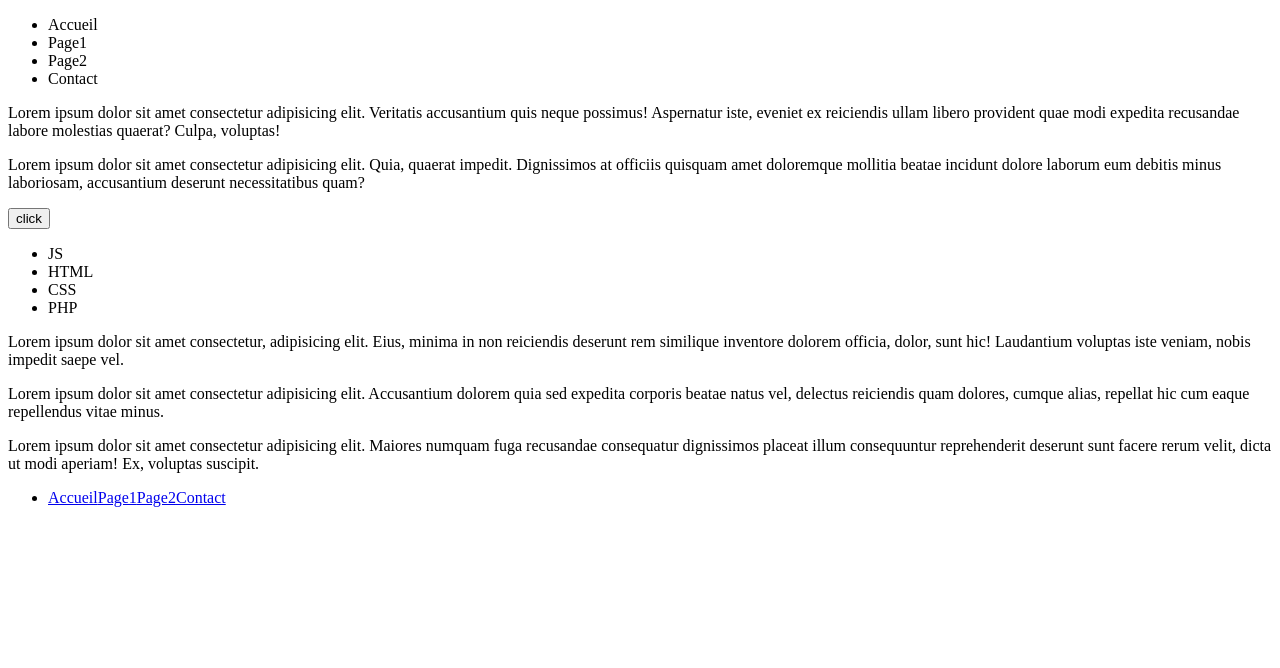
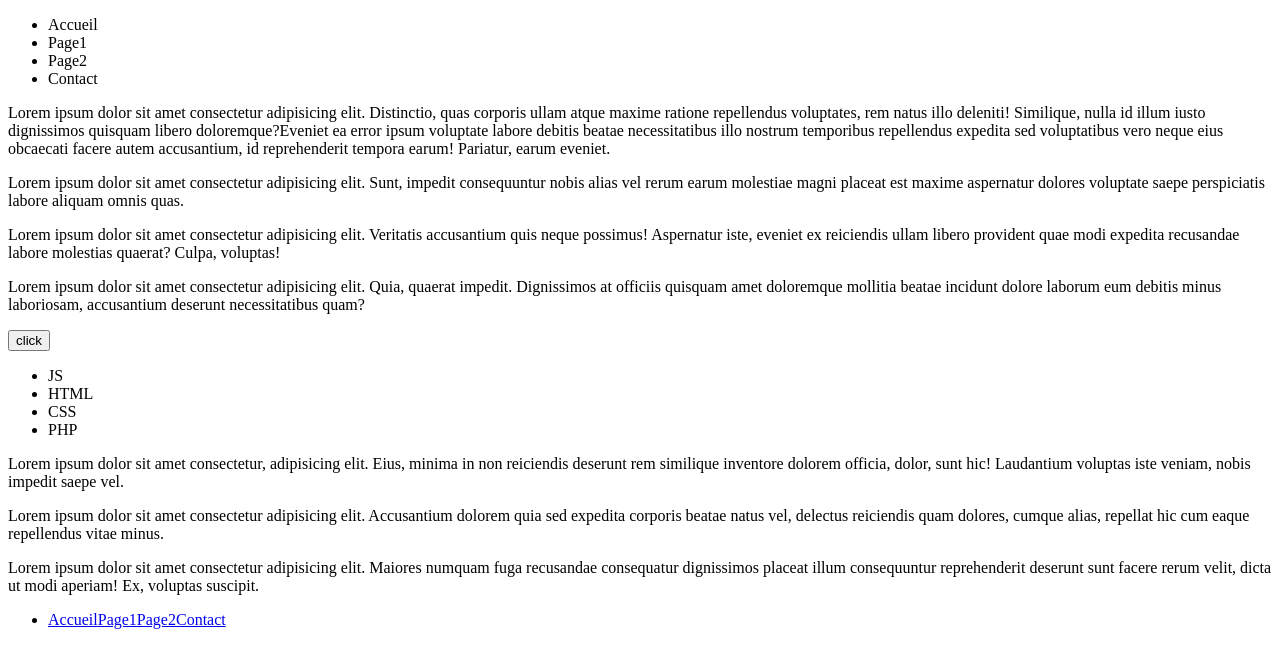
Before and after one commit to ahlem9392/get-git, a plain HTML site: page index.html in a window 1280 px wide. Drawn offline with Linux system fonts and the light colour scheme.

Commit message:
code first feature

```diff
--- a/index.html
+++ b/index.html
@@ -19,6 +19,13 @@
         </nav>
     </header>
     <main>
+        <section>
+            <article>
+                <p><span>Lorem ipsum dolor sit amet consectetur adipisicing elit. Distinctio, quas corporis ullam atque maxime ratione repellendus voluptates, rem natus illo deleniti! Similique, nulla id illum iusto dignissimos quisquam libero doloremque?</span><span>Eveniet ea error ipsum voluptate labore debitis beatae necessitatibus illo nostrum temporibus repellendus expedita sed voluptatibus vero neque eius obcaecati facere autem accusantium, id reprehenderit tempora earum! Pariatur, earum eveniet.</span>
+                </p>
+                <p>Lorem ipsum dolor sit amet consectetur adipisicing elit. Sunt, impedit consequuntur nobis alias vel rerum earum molestiae magni placeat est maxime aspernatur dolores voluptate saepe perspiciatis labore aliquam omnis quas.</p>
+            </article>
+        </section>
         <section>
             <p>
                 Lorem ipsum dolor sit amet consectetur adipisicing elit. Veritatis accusantium quis neque possimus! Aspernatur iste, eveniet ex reiciendis ullam libero provident quae modi expedita recusandae labore molestias quaerat? Culpa, voluptas!
```
